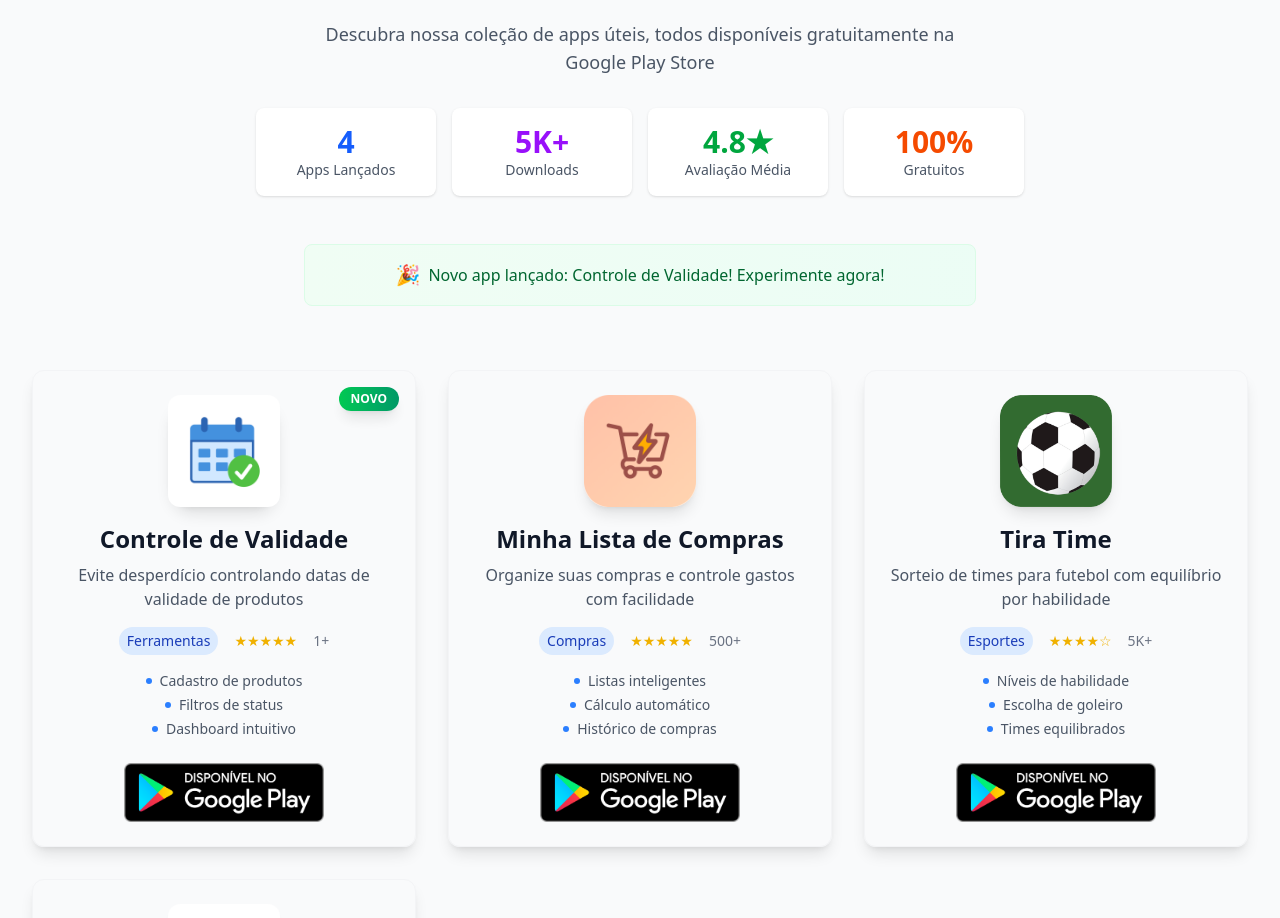
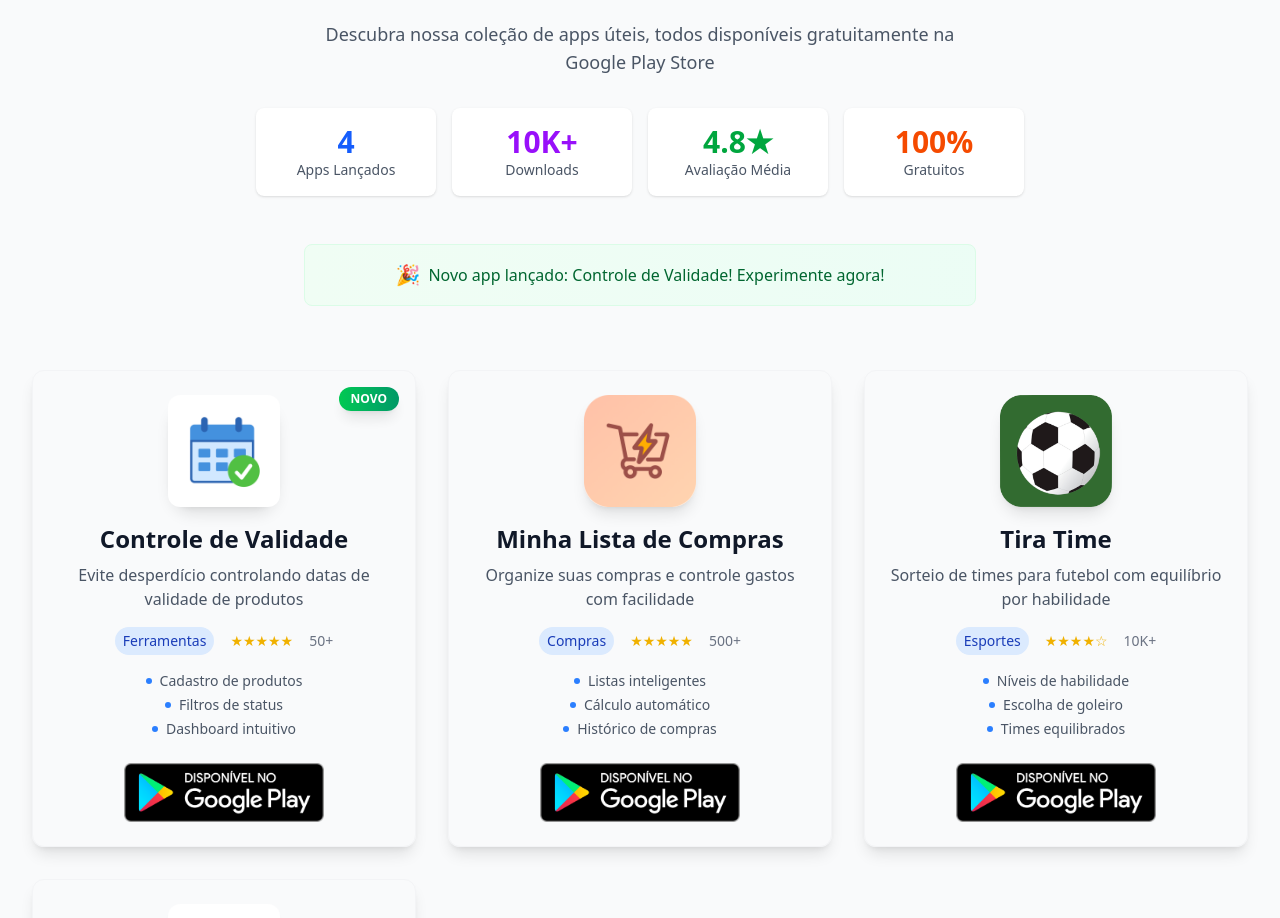
Before and after one commit to robcunha/cobiapps, a Next.js app: page / in a window 1280 px wide. Shown: the part 1328-2246 px from the top of the page. Built offline with nearby package versions, Linux system fonts and the light colour scheme.

Commit message:
chore: alteração nas estatísticas

```diff
--- a/app/page.js
+++ b/app/page.js
@@ -34,7 +34,7 @@ export default function Home() {
             image: "/images/controle_de_validade.png",
             category: "Ferramentas",
             rating: "★★★★★",
-            downloads: "1+",
+            downloads: "50+",
             isNew: true,
             playStoreUrl: "https://play.google.com/store/apps/details?id=com.cobiapps.controledevalidade",
             features: ["Cadastro de produtos", "Filtros de status", "Dashboard intuitivo"]
@@ -57,7 +57,7 @@ export default function Home() {
             image: "/images/tiratime.png",
             category: "Esportes",
             rating: "★★★★☆",
-            downloads: "5K+",
+            downloads: "10K+",
             playStoreUrl: "https://play.google.com/store/apps/details?id=com.cobiapps.tiratime2",
             features: ["Níveis de habilidade", "Escolha de goleiro", "Times equilibrados"]
         },
@@ -254,7 +254,7 @@ export default function Home() {
                                 <div className="text-sm text-gray-600 dark:text-gray-400">Apps Lançados</div>
                             </div>
                             <div className="text-center p-4 bg-white dark:bg-gray-900 rounded-lg shadow-sm">
-                                <div className="text-2xl md:text-3xl font-bold text-purple-600 dark:text-purple-400">5K+</div>
+                                <div className="text-2xl md:text-3xl font-bold text-purple-600 dark:text-purple-400">10K+</div>
                                 <div className="text-sm text-gray-600 dark:text-gray-400">Downloads</div>
                             </div>
                             <div className="text-center p-4 bg-white dark:bg-gray-900 rounded-lg shadow-sm">
```
